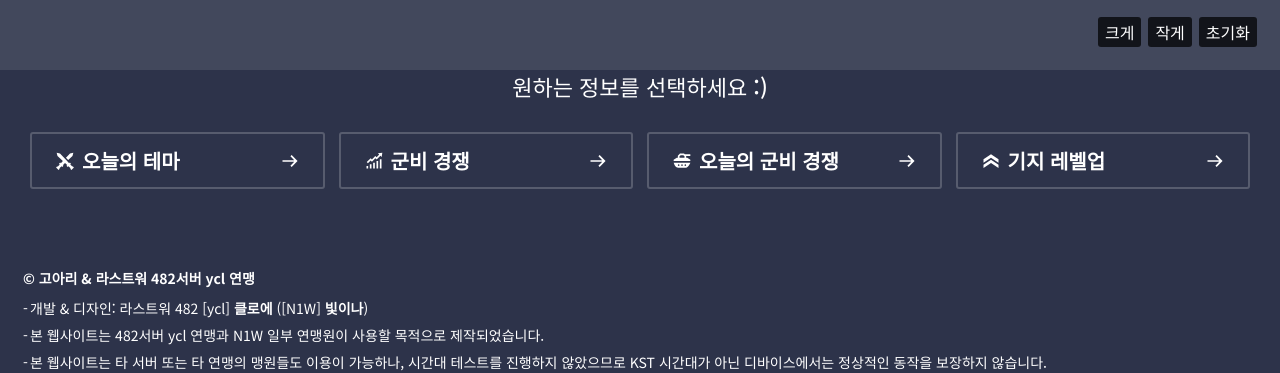
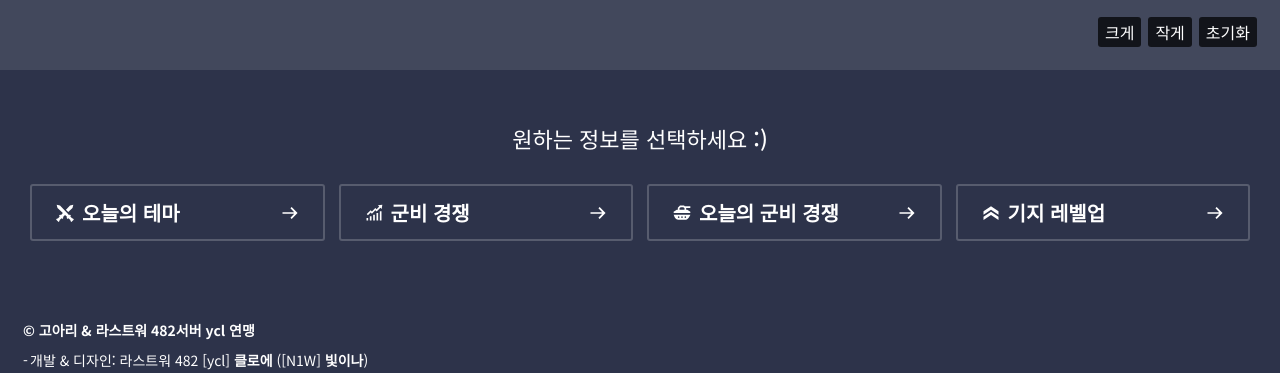
Before and after one commit to naninyang/lawar, a Next.js app: page / in a window 1280 px wide. Shown: the part 235-608 px from the top of the page. Built offline with nearby package versions, Linux system fonts and the light colour scheme; no server answers.

Commit message:
Update Home.module.sass

```diff
--- a/styles/Home.module.sass
+++ b/styles/Home.module.sass
@@ -4,6 +4,7 @@
   display: flex
   flex-direction: column
   gap: rem(23)
+  padding-top: rem(52)
 
   p
     text-align: center
```
